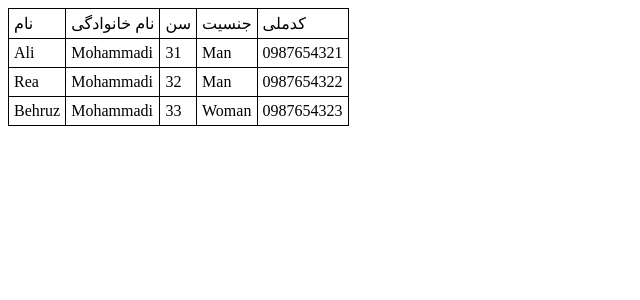
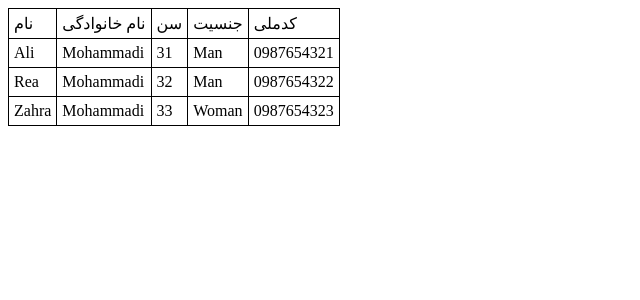
Before and after one commit to teekyar/php-examples, a PHP site: page / in a window 1280 px wide. Shown: the top 300 px of the page, without its empty margins (0-640 px from the left). Run offline with PHP 8.4, Linux system fonts and the light colour scheme.

Commit message:
Update index.php

```diff
--- a/array/index.php
+++ b/array/index.php
@@ -1,5 +1,5 @@
 <?php
-$array=['0987654321'=>['firstname'=>'Ali','lastname'=>'Mohammadi','age'=>31,'gender'=>'Man'],'0987654322'=>['firstname'=>'Rea','lastname'=>'Mohammadi','age'=>32,'gender'=>'Man'],'0987654323'=>['firstname'=>'Behruz','lastname'=>'Mohammadi','age'=>33,'gender'=>'Woman']];
+$array=['0987654321'=>['firstname'=>'Ali','lastname'=>'Mohammadi','age'=>31,'gender'=>'Man'],'0987654322'=>['firstname'=>'Rea','lastname'=>'Mohammadi','age'=>32,'gender'=>'Man'],'0987654323'=>['firstname'=>'Zahra','lastname'=>'Mohammadi','age'=>33,'gender'=>'Woman']];
 ?>
 <style>
 table,td,th,tr{
```
